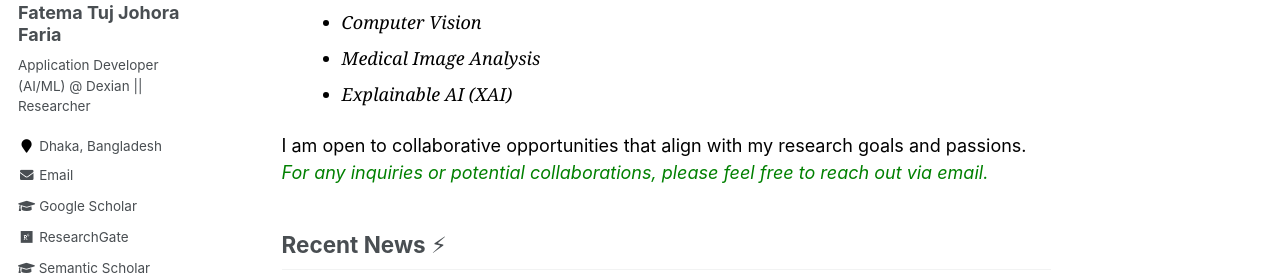
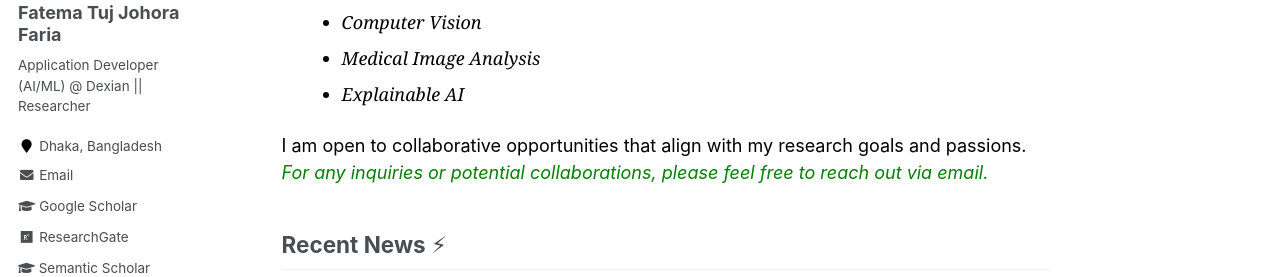
Before and after one commit to fatemafaria142/fatemafaria142.github.io, a Jekyll site: the page built from _pages/about.md, in a window 1280 px wide and 900 px high, scrolled down 483 px. Shown: the part 178-455 px from the top of the window. Built offline with Jekyll 4.4.1, drawn with Linux system fonts in a browser that asks for light colours; some web fonts are replaced.

Commit message:
Change to about

```diff
--- a/_pages/about.md
+++ b/_pages/about.md
@@ -27,7 +27,7 @@ My primary research interests include:
     <li><em>Large Vision Models (LVMs)</em></li>
     <li><em>Computer Vision</em></li>
     <li><em>Medical Image Analysis</em></li>
-    <li><em>Explainable AI (XAI)</em></li>
+    <li><em>Explainable AI</em></li>
 </ul>
 </p>
 
```
